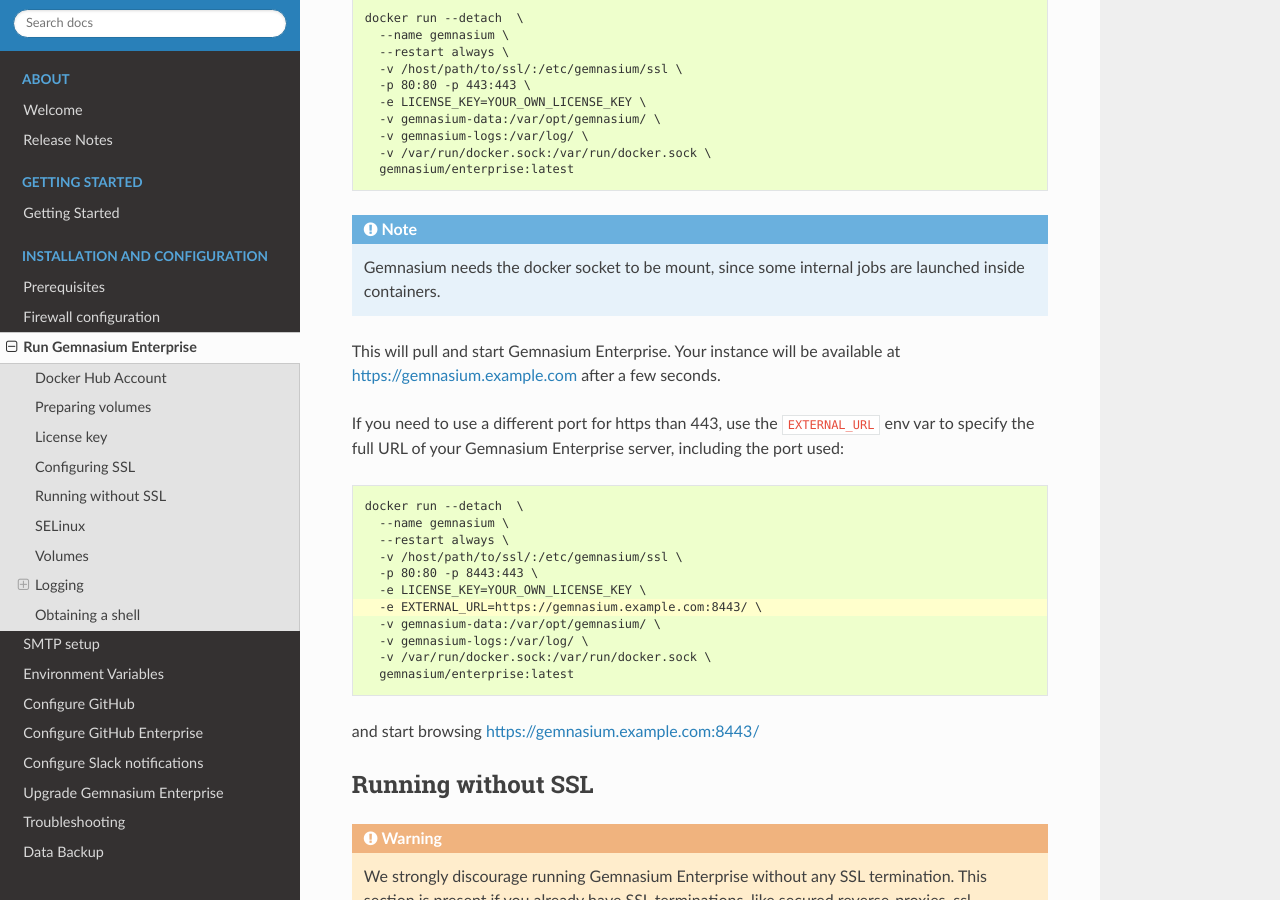
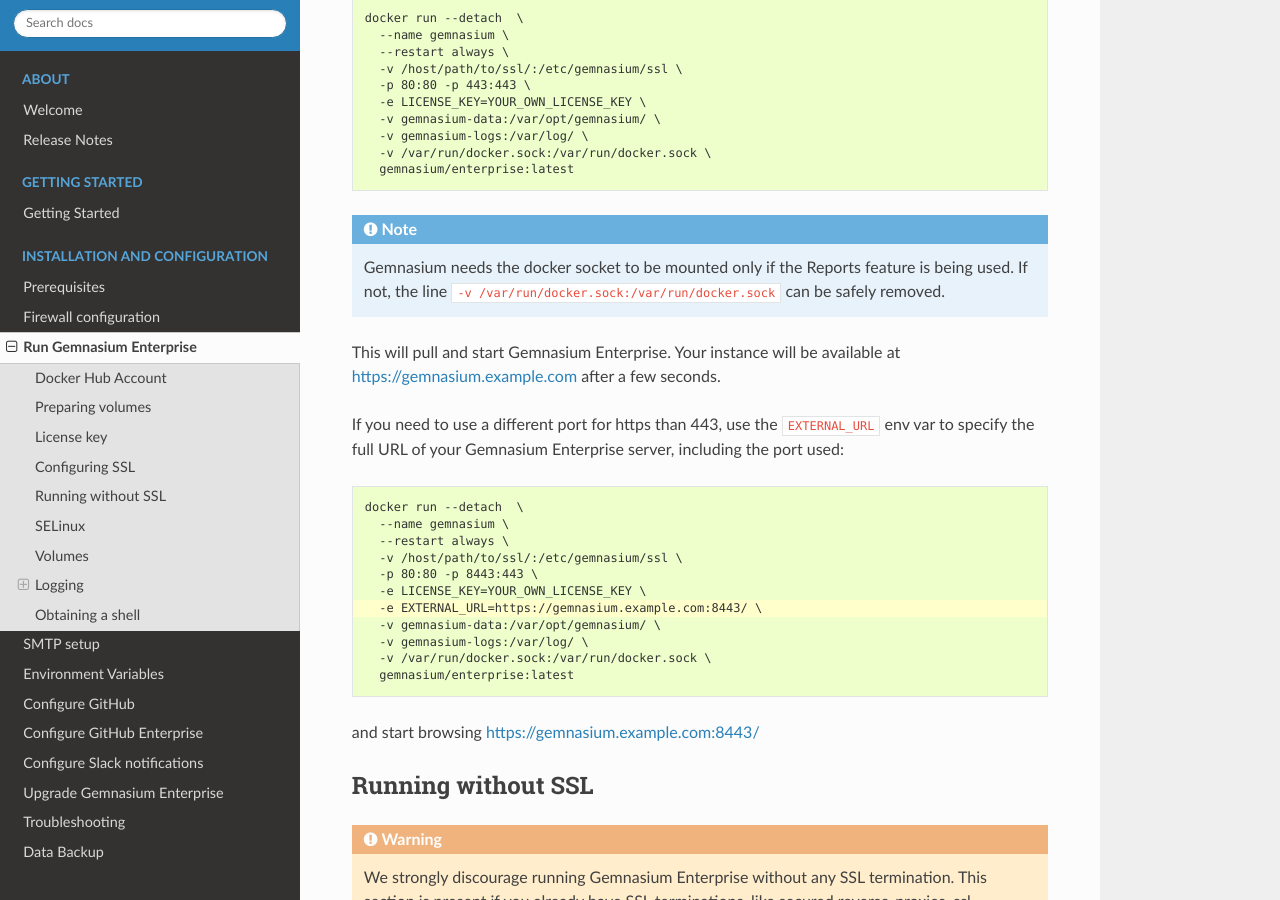
Before and after one commit to jipiboily/docs-1, a Sphinx documentation site: the page built from docs/installation/docker_image.rst, in a window 1280 px wide and 900 px high, scrolled down 1532 px. Built offline with Sphinx 7.4.7 and the Read the Docs theme 2.0.0, drawn with Linux system fonts in a browser that asks for light colours.

Commit message:
Add note regarding docker socket
closes #34

```diff
--- a/docs/installation/docker_image.rst
+++ b/docs/installation/docker_image.rst
@@ -68,7 +68,7 @@
     -v /var/run/docker.sock:/var/run/docker.sock \
     gemnasium/enterprise:latest
 
-.. note:: Gemnasium needs the docker socket to be mount, since some internal jobs are launched inside containers.
+.. note:: Gemnasium needs the docker socket to be mounted only if the Reports feature is being used. If not, the line ``-v /var/run/docker.sock:/var/run/docker.sock`` can be safely removed.
 
 This will pull and start Gemnasium Enterprise. Your instance will be available at https://gemnasium.example.com after a few seconds.
 
```
